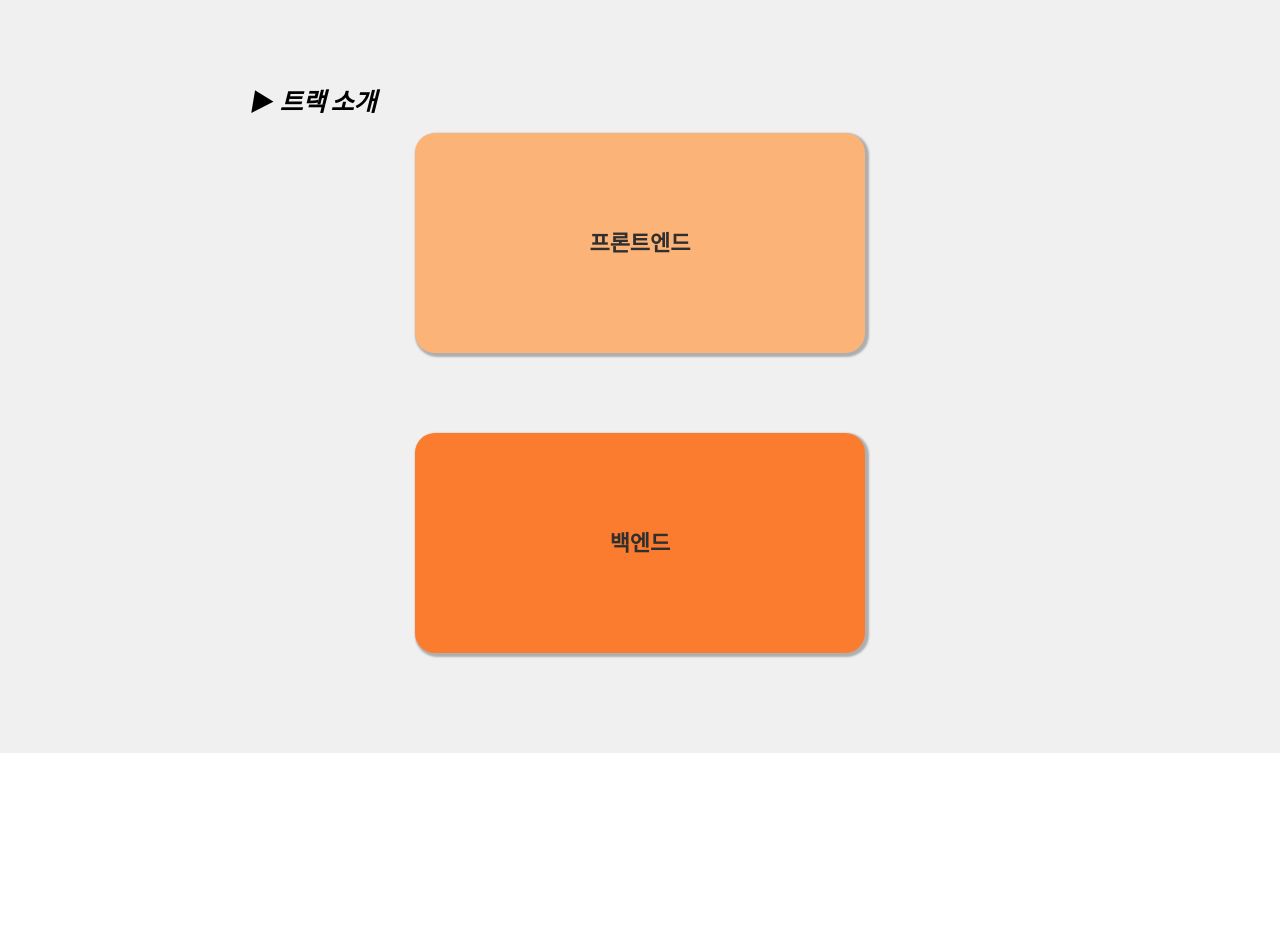
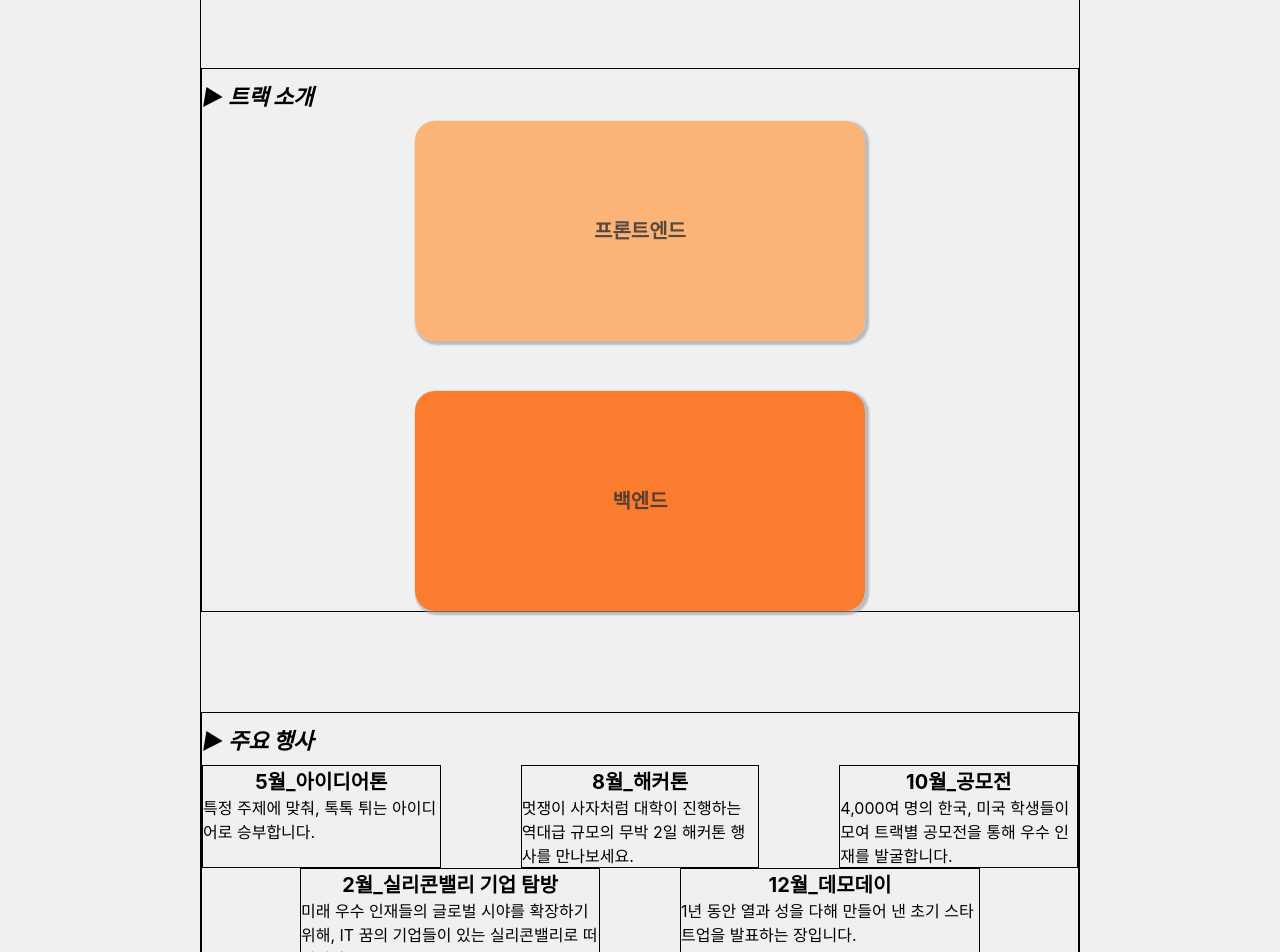
Before and after one commit to Jinoko01/LikeLion-Kit-Frontend, a React (Create React App) app in the folder likelion/: page / in a window 1280 px wide. Shown: the part 560-1512 px from the top of the page. Before the commit the page ends 1313 px from the top, so only its background shows below. Built offline with nearby package versions, Linux system fonts and the light colour scheme.

Commit message:
add MainPage(event)

```diff
--- /dev/null
+++ b/likelion/src/components/main/MainEvent.js
@@ -0,0 +1,29 @@
+import styled from "styled-components";
+
+const MainEvent = (props) => {
+
+    const MainEventBlock = styled.div`
+        border: 1px solid black;
+        width: 300px;
+    `
+
+    const MainEventTitle = styled.div`
+        font-size: 20px;
+        font-weight: bold;
+        text-align: center;
+
+    `
+
+    return (
+        <MainEventBlock>
+            <MainEventTitle>
+                <span>{props.month}</span>
+                <span>_</span>
+                <span>{props.title}</span>
+            </MainEventTitle>
+            <div id="main_event_content">{props.content}</div>
+        </MainEventBlock>
+    )
+}
+
+export default MainEvent;
--- /dev/null
+++ b/likelion/src/components/main/MainEvents.js
@@ -0,0 +1,58 @@
+import MainEvent from "./MainEvent";
+import styled from "styled-components";
+
+const MainEvents = (props) => {
+
+    const MainEventsBlock = styled.div`
+        margin: 100px 0;
+        border: 1px solid black;
+
+    `
+
+    const MainEventsTop = styled.div`
+        display: flex;
+        justify-content: center;
+        gap: 80px;
+    `
+
+    return (
+        <MainEventsBlock>
+            <props.mainCategory>
+                ▶ 주요 행사
+            </props.mainCategory>
+            <div id="main_events">
+                <MainEventsTop>
+                    <MainEvent
+                        month={"5월"}
+                        title={"아이디어톤"}
+                        content={"특정 주제에 맞춰, 톡톡 튀는 아이디어로 승부합니다."}
+                    />
+                    <MainEvent
+                        month={"8월"}
+                        title={"해커톤"}
+                        content={"멋쟁이 사자처럼 대학이 진행하는 역대급 규모의 무박 2일 해커톤 행사를 만나보세요."}
+                    />
+                    <MainEvent
+                        month={"10월"}
+                        title={"공모전"}
+                        content={"4,000여 명의 한국, 미국 학생들이 모여 트랙별 공모전을 통해 우수 인재를 발굴합니다."}
+                    />
+                </MainEventsTop>
+                <MainEventsTop>
+                    <MainEvent
+                        month={"2월"}
+                        title={"실리콘밸리 기업 탐방"}
+                        content={"미래 우수 인재들의 글로벌 시야를 확장하기 위해, IT 꿈의 기업들이 있는 실리콘밸리로 떠납니다."}
+                    />
+                    <MainEvent
+                        month={"12월"}
+                        title={"데모데이"}
+                        content={"1년 동안 열과 성을 다해 만들어 낸 초기 스타트업을 발표하는 장입니다."}
+                    />
+                </MainEventsTop>
+            </div>
+        </MainEventsBlock>
+    )
+}
+
+export default MainEvents;
--- a/likelion/src/components/main/MainImage.js
+++ b/likelion/src/components/main/MainImage.js
@@ -1,20 +1,87 @@
-import "../../styles/main/MainImage.css";
+import styled, { keyframes } from "styled-components";
 
 const MainImage = () => {
+
+    const MainImageBlock = styled.div`
+        position: relative;
+        min-width: 1250px;
+        margin: 0px auto;
+    `
+
+    const MainImage = styled.img`
+        width: 100%;
+        vertical-align: middle;
+    `
+
+    const MainText = styled.div`
+        text-align: center;
+        position: absolute;
+        top: 50%;
+        left: 50%;
+        width: 100%;
+        transform: translate(-50%, -50%);
+        color: white;
+    `
+
+    const MainTextTop = styled.p`
+        font-size: 90px;
+        font-weight: 700;
+        font-style: italic;
+    `
+
+    const MainTextBottom = styled.p`
+        margin-top: -5px;
+        font-size: 25px;
+        font-weight: 600;
+    `
+
+    const fadeInX = keyframes`
+        0% {
+            opacity: 0;
+            transform: translateX(20px);
+        }
+        100% {
+            opacity: 1;
+            transform: none;
+        }
+    `;
+
+    const fadeInY = keyframes`
+        0% {
+            opacity: 0;
+            transform: translateY(20px);
+        }
+        100% {
+            opacity: 1;
+            transform: none;
+        }
+    `;
+    const FadeInX = styled.div`
+        font-size: medium;
+        position: relative;
+        overflow: hidden;
+        animation: ${fadeInX} 2s ease-in-out;
+    `
+
+    const FadeInY = styled.div`
+        font-size: medium;
+        position: relative;
+        overflow: hidden;
+        animation: ${fadeInY} 2s ease-in-out;
+    `
+
     return (
-        <div className="main_image_container">
-            <div className="main_image">
-                <img src={`${process.env.PUBLIC_URL}/image/kumoh.png`} alt="Kumoh" />
-            </div>
-            <div className="main_text">
-                <div className="fadeinX">
-                    <p id="main_text_top">Possible To Reality</p>
-                </div>
-                <div className="fadeinY">
-                    <p id="main_text_bottom">내 아이디어를 내 손으로 실현한다, HACK YOUR LIFE!</p>
-                </div>
-            </div>
-        </div>
+        <MainImageBlock>
+            <MainImage src={`${process.env.PUBLIC_URL}/image/kumoh.png`} alt="Kumoh" />
+            <MainText>
+                <FadeInX>
+                    <MainTextTop>Possible To Reality</MainTextTop>
+                </FadeInX>
+                <FadeInY>
+                    <MainTextBottom>내 아이디어를 내 손으로 실현한다, HACK YOUR LIFE!</MainTextBottom>
+                </FadeInY>
+            </MainText>
+        </MainImageBlock>
     )
 }
 
--- a/likelion/src/components/main/MainTrack.js
+++ b/likelion/src/components/main/MainTrack.js
@@ -1,7 +1,7 @@
 import React, { useState } from 'react';
-import "../../styles/main/MainTrack.css";
+import styled from 'styled-components';
 
-const MainTrack = () => {
+const MainTrack = (props) => {
 
     const [isHoveredFront, setIsHoveredFront] = useState(false);
     const [isHoveredBack, setIsHoveredBack] = useState(false);
@@ -22,42 +22,101 @@ const MainTrack = () => {
         setIsHoveredBack(false);
     }
 
+
+    //style
+
+    const MainTrackBlock = styled.div`
+        margin: 100px 0;
+        border: 1px solid black;
+    `
+
+    const MainTracks = styled.div`
+        display: flex;
+        flex-wrap: wrap;
+        justify-content: center;
+        gap: 50px;
+    `
+
+    const MainTrack = styled.div`
+        width: 450px;
+        height: 220px;
+        border-radius: 20px;
+        box-shadow: 2px 2px 2px 2px rgb(158, 158, 158);
+        display: flex;
+        color: black;
+        opacity: 80%;
+    `
+
+    const MainTrackFront = styled.div`
+        background-color: #FFA559;
+        border-radius: 20px;
+        opacity: 80%;
+    `
+
+    const MainTrackBack = styled.div`
+        background-color: #FF6000;
+        border-radius: 20px;
+        opacity: 80%;
+    `
+
+    const MainTrackDeault = styled.div`
+        margin: 0 auto;
+        line-height: 220px;
+        font-weight: bold;
+        font-size: 20px;
+    `
+
+    const MainTrackHover = styled.div`
+        padding: 50px 50px;
+        cursor: pointer;
+        line-height: 150%;
+        align-items: center;
+        background-color: #2b2b2b;
+        color: white;
+        font-weight: 200;
+        border-radius: 20px;
+        font-style: italic;
+    `
+
     return (
-        <div id="main_track_container">
-            <div className="main_category">
+        <MainTrackBlock>
+            <props.mainCategory>
                 ▶ 트랙 소개
-            </div>
-            <div id="main_tracks">
-                <div
-                    className="main_track"
+            </props.mainCategory>
+            <MainTracks>
+                <MainTrackFront>
+                    <MainTrack
                         id="main_track_front"
                         onMouseOver={handleMouseOverFront}
                         onMouseOut={handleMouseOutFront}
                     >
                         {!isHoveredFront ?
-                        <div className="main_track_default">프론트엔드</div>
-                        : <div className="main_track_hover">
+                            <MainTrackDeault>프론트엔드</MainTrackDeault>
+                            : <MainTrackHover>
                                 프론트엔드는 HTML, CSS 및 JavaScript와 같은 기술을 사용하여
                                 사용자가 직접 볼 수 있는 웹 페이지를 만들며, 사용자 경험(UX)을 향상
                                 시킵니다.
-                        </div>}
-                </div>
-                <div
+                            </MainTrackHover>}
+                    </MainTrack>
+                </MainTrackFront>
+                <MainTrackBack>
+                    <MainTrack
                         className="main_track"
                         id="main_track_back"
                         onMouseOver={handleMouseOverBack}
                         onMouseOut={handleMouseOutBack}
                     >
                         {!isHoveredBack ?
-                        <div className="main_track_default">백엔드</div>
-                        : <div className="main_track_hover">
+                            <MainTrackDeault>백엔드</MainTrackDeault>
+                            : <MainTrackHover>
                                 백엔드는 사용자가 보이지 않는 서버 측 코드와 데이터베이스와 같은 요소들을 관리합니다.
                                 프론트엔드에서 요청한 작업을 처리하고 데이터를 저장, 검색, 수정하는 역할을 합니다.
                                 주로 Spring, Diango 등의 프레임워크를 사용합니다.
-                        </div>}
-                </div>
-            </div>
-        </div>
+                            </MainTrackHover>}
+                    </MainTrack>
+                </MainTrackBack>
+            </MainTracks>
+        </MainTrackBlock>
     )
 }
 
--- a/likelion/src/containers/MainForm.js
+++ b/likelion/src/containers/MainForm.js
@@ -1,15 +1,35 @@
-import "../styles/main/Main.css";
+import styled from "styled-components";
 import MainImage from "../components/main/MainImage";
 import MainTrack from "../components/main/MainTrack";
+import MainEvents from "../components/main/MainEvents";
+const MainForm = () => {
 
-const MainForm = () => {
+    const MainBlock = styled.div`
+        min-width: 1000px;
+        background-color: #F0F0F0;
+        overflow-x: hidden;
+    `
+
+    const MainContent = styled.div`
+        margin: 0 200px;
+        border: 1px solid black;
+    `
+
+    const MainCategory = styled.div`
+
+        margin: 10px 0;
+        font-size: 22px;
+        font-weight: 900;
+        font-style: italic;
+    `
     return (
-        <div id="main_container">
+        <MainBlock>
             <MainImage></MainImage>
-            <div id="main_content_container">
-                <MainTrack></MainTrack>
-            </div>
-        </div>
+            <MainContent>
+                <MainTrack mainCategory={MainCategory}></MainTrack>
+                <MainEvents mainCategory={MainCategory}></MainEvents>
+            </MainContent>
+        </MainBlock>
     )
 }
 
--- a/likelion/src/styles/main/Main.css
+++ /dev/null
@@ -1,11 +0,0 @@
-#main_content_container {
-    margin: 0 auto;
-    background-color: #F0F0F0;
-}
-
-.main_category {
-    margin: 15px 0;
-    font-size: 25px;
-    font-weight: 900;
-    font-style: italic;
-}
--- a/likelion/src/styles/main/MainImage.css
+++ b/likelion/src/styles/main/MainImage.css
@@ -1,5 +1,5 @@
 .main_image_container {
-    width: auto;
+    min-width: 1200px;
     margin: 0px auto;
     position: relative;
 }
--- a/likelion/src/styles/main/MainTrack.css
+++ b/likelion/src/styles/main/MainTrack.css
@@ -1,5 +1,6 @@
 #main_track_container {
-    padding: 100px 250px;
+
+    margin: 100px 0;
 }
 
 #main_tracks {
@@ -7,7 +8,7 @@
     display: flex;
     flex-wrap: wrap;
     justify-content: center;
-    gap: 80px;
+    gap: 60px;
 }
 
 .main_track {
@@ -33,7 +34,7 @@
     margin: 0 auto;
     line-height: 220px;
     font-weight: bold;
-    font-size: 22px;
+    font-size: 20px;
 }
 
 .main_track_hover {
```
Lines whose indentation alone changed are shown as unchanged.
